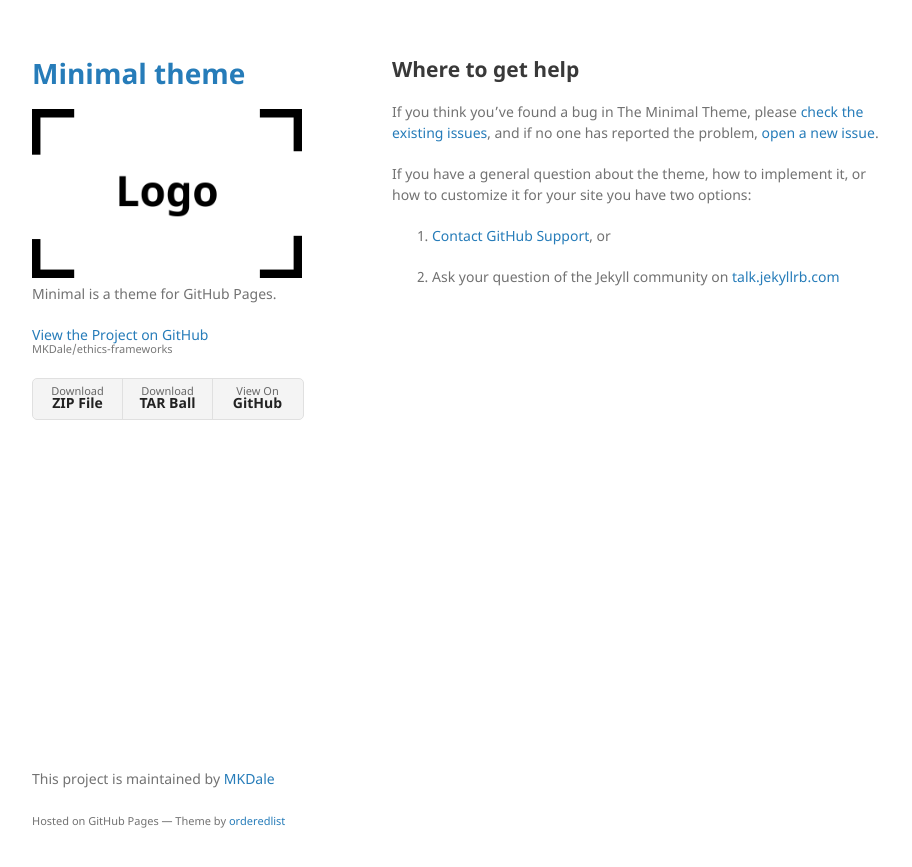
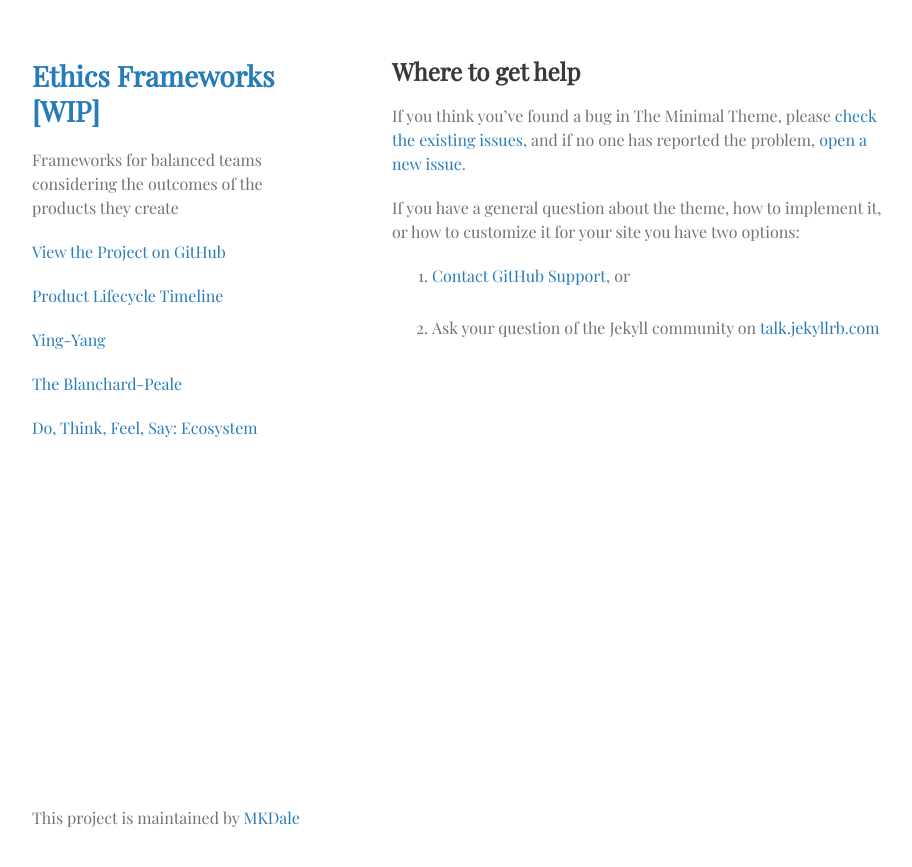
Before and after one commit to MKDale/ethics-frameworks, a Jekyll site: the page built from docs/SUPPORT.md, in a window 1280 px wide. Shown: the top 867 px of the page, without its empty margins (178-1090 px from the left). Built offline with Jekyll 4.4.1, drawn with Linux system fonts in a browser that asks for light colours; our own code applies the rules of GitHub Pages for plain Markdown files.

Commit message:
adding additional pages

```diff
--- a/_config.yml
+++ b/_config.yml
@@ -1,6 +1,6 @@
-title: Minimal theme
+title: Ethics Frameworks [WIP]
 logo: /assets/img/logo.png
-description: Minimal is a theme for GitHub Pages.
-show_downloads: true
+description: Frameworks for balanced teams considering the outcomes of the products they create
+show_downloads: false
 google_analytics:
 theme: jekyll-theme-minimal
--- a/_layouts/default.html
+++ b/_layouts/default.html
@@ -17,13 +17,17 @@
         <h1><a href="{{ "/" | absolute_url }}">{{ site.title | default: site.github.repository_name }}</a></h1>
 
         {% if site.logo %}
-          <img src="{{site.logo | relative_url}}" alt="Logo" />
+          <!-- <img src="{{site.logo | relative_url}}" alt="Logo" /> -->
         {% endif %}
 
         <p>{{ site.description | default: site.github.project_tagline }}</p>
 
         {% if site.github.is_project_page %}
-        <p class="view"><a href="{{ site.github.repository_url }}">View the Project on GitHub <small>{{ site.github.repository_nwo }}</small></a></p>
+        <p class="view"><a href="{{ site.github.repository_url }}">View the Project on GitHub</a></p>
+        <p class="view"><a href="{{ product-lifecycle.md }}">Product Lifecycle Timeline</a></p>
+        <p class="view"><a href="{{ Ying-Yang.md }}">Ying-Yang</a></p>
+        <p class="view"><a href="{{ blanchard-peale.md }}">The Blanchard-Peale</a></p>
+        <p class="view"><a href="{{ tdfs-ecosystem.md }}">Do, Think, Feel, Say: Ecosystem</a></p>
         {% endif %}
 
         {% if site.github.is_user_page %}
@@ -31,11 +35,11 @@
         {% endif %}
 
         {% if site.show_downloads %}
-        <ul class="downloads">
-          <li><a href="{{ site.github.zip_url }}">Download <strong>ZIP File</strong></a></li>
+        <!-- <ul class="downloads">
+          <li><a href="">Download <strong>ZIP File</strong></a></li>
           <li><a href="{{ site.github.tar_url }}">Download <strong>TAR Ball</strong></a></li>
           <li><a href="{{ site.github.repository_url }}">View On <strong>GitHub</strong></a></li>
-        </ul>
+        </ul> -->
         {% endif %}
       </header>
       <section>
@@ -47,7 +51,6 @@
         {% if site.github.is_project_page %}
         <p>This project is maintained by <a href="{{ site.github.owner_url }}">{{ site.github.owner_name }}</a></p>
         {% endif %}
-        <p><small>Hosted on GitHub Pages &mdash; Theme by <a href="https://github.com/orderedlist">orderedlist</a></small></p>
       </footer>
     </div>
     <script src="{{ "/assets/js/scale.fix.js" | relative_url }}"></script>
--- a/_sass/jekyll-theme-minimal.scss
+++ b/_sass/jekyll-theme-minimal.scss
@@ -111,7 +111,7 @@ header {
   -webkit-font-smoothing:subpixel-antialiased;
 }
 
-ul.downloads {
+header ul {
   list-style:none;
   height:40px;
   padding:0;
@@ -121,22 +121,22 @@ ul.downloads {
   width:270px;
 }
 
-.downloads li {
+header li {
   width:89px;
   float:left;
   border-right:1px solid #e0e0e0;
   height:40px;
 }
 
-.downloads li:first-child a {
+header li:first-child a {
   border-radius:5px 0 0 5px;
 }
 
-.downloads li:last-child a {
+header li:last-child a {
   border-radius:0 5px 5px 0;
 }
 
-.downloads a {
+header ul a {
   line-height:1;
   font-size:11px;
   color:#676767;
@@ -146,12 +146,12 @@ ul.downloads {
   height:34px;
 }
 
-.downloads a:hover, .downloads a:focus {
+header ul a:hover, header ul a:focus {
   color:#675C5C;
   font-weight:bold;
 }
 
-.downloads ul a:active {
+header ul a:active {
   background-color:#f0f0f0;
 }
 
@@ -160,12 +160,12 @@ strong {
   font-weight:700;
 }
 
-.downloads li + li + li {
+header ul li + li + li {
   border-right:none;
   width:89px;
 }
 
-.downloads a strong {
+header ul a strong {
   font-size:14px;
   display:block;
   color:#222;
@@ -254,11 +254,11 @@ footer {
     padding:15px;
   }
 
-  .downloads {
+  header ul {
     width:99%;
   }
 
-  .downloads li, .downloads li + li + li {
+  header li, header ul li + li + li {
     width:33%;
   }
 }
--- a/assets/css/style.scss
+++ b/assets/css/style.scss
@@ -2,3 +2,35 @@
 ---
 
 @import "jekyll-theme-minimal";
+@import url('https://fonts.googleapis.com/css?family=Playfair+Display');
+
+body {
+   font-family: 'Playfair Display', serif;
+    font-size: 1em;
+}
+
+h1 {
+    line-height: 1.25em;
+}
+
+small {
+    font-size: .75em;
+}
+
+article {
+    margin-top: 3em;
+    margin-bottom:3em;
+}
+
+.intro-quote {
+    padding: 25px;
+    margin-bottom: 1em;
+}
+
+li {
+    padding-bottom: 8px;
+}
+
+.oath {
+    color: #000;
+}
```
Also changed, not shown: another-page.md (deleted, +0 -9 lines), blanchard-peale.md (added, +9 -0 lines), dtfs-ecosystem.md (added, +16 -0 lines), product-timeline.md (added, +15 -0 lines), ying-yang.md (added, +14 -0 lines), _sass/fonts.scss (line endings or trailing spaces), _sass/rouge-github.scss (line endings or trailing spaces), 2 other files.
